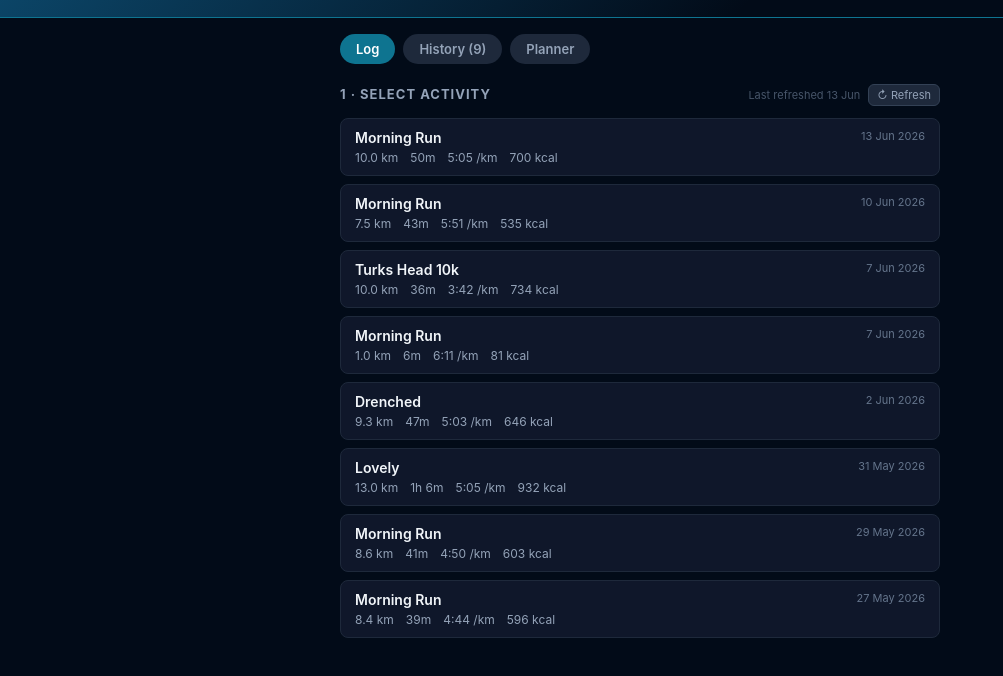
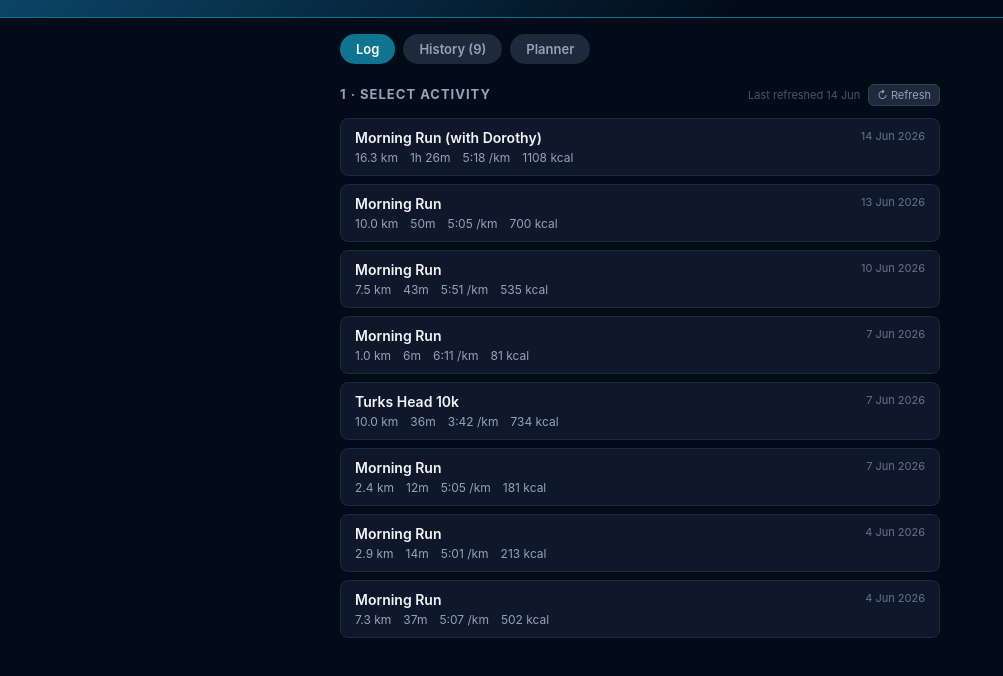
Before and after one commit to andyb145/sweat-calculator, a plain HTML site: page index.html in a window 1280 px wide. Shown: the part 68-744 px from the top of the page, without its empty margins (0-1003 px from the left). Drawn offline with nearby package versions, Linux system fonts and the light colour scheme.

Commit message:
Add latest Strava run, fix refresh button

```diff
--- a/index.html
+++ b/index.html
@@ -70,14 +70,14 @@ async function fetchWeather(startLocal, lat, lng, movingTimeSecs) {
 
 // ── Strava activities ─────────────────────────────────────────────────────────
 const STRAVA_ACTIVITIES = [
+  {id:"18913992411",name:"Morning Run (with Dorothy)",sport_type:"Run",start_local:"2026-06-14T09:00:49",summary:{distance:16309.9,moving_time:5180,avg_speed:3.149,total_calories:1108,elevation_gain:122}},
   {id:"18899276227",name:"Morning Run",sport_type:"Run",start_local:"2026-06-13T08:02:01",summary:{distance:10008.1,moving_time:3048,avg_speed:3.283,total_calories:700,elevation_gain:56}},
   {id:"18860557324",name:"Morning Run",sport_type:"Run",start_local:"2026-06-10T07:19:02",summary:{distance:7455.9,moving_time:2615,avg_speed:2.851,total_calories:535,elevation_gain:37}},
+  {id:"18821055723",name:"Morning Run",sport_type:"Run",start_local:"2026-06-07T10:50:42",summary:{distance:1006.8,moving_time:374,avg_speed:2.692,total_calories:81,elevation_gain:0}},
   {id:"18821045809",name:"Turks Head 10k",sport_type:"Run",start_local:"2026-06-07T10:02:30",summary:{distance:9973.2,moving_time:2216,avg_speed:4.501,total_calories:734,elevation_gain:40}},
-  {id:"18821055723",name:"Morning Run",sport_type:"Run",start_local:"2026-06-07T10:50:42",summary:{distance:1006.8,moving_time:374,avg_speed:2.692,total_calories:81,elevation_gain:0}},
-  {id:"18752461298",name:"Drenched",sport_type:"Run",start_local:"2026-06-02T08:35:31",summary:{distance:9302.4,moving_time:2820,avg_speed:3.299,total_calories:646,elevation_gain:236}},
-  {id:"18724675640",name:"Lovely",sport_type:"Run",start_local:"2026-05-31T08:01:14",summary:{distance:13009.2,moving_time:3967,avg_speed:3.279,total_calories:932,elevation_gain:206}},
-  {id:"18699873807",name:"Morning Run",sport_type:"Run",start_local:"2026-05-29T09:56:25",summary:{distance:8639.3,moving_time:2509,avg_speed:3.443,total_calories:603,elevation_gain:31}},
-  {id:"18672156407",name:"Morning Run",sport_type:"Run",start_local:"2026-05-27T09:11:23",summary:{distance:8355,moving_time:2374,avg_speed:3.519,total_calories:596,elevation_gain:26}},
+  {id:"18821045421",name:"Morning Run",sport_type:"Run",start_local:"2026-06-07T09:44:09",summary:{distance:2430.7,moving_time:741,avg_speed:3.280,total_calories:181,elevation_gain:7}},
+  {id:"18780035354",name:"Morning Run",sport_type:"Run",start_local:"2026-06-04T08:17:42",summary:{distance:2914.3,moving_time:876,avg_speed:3.327,total_calories:213,elevation_gain:60}},
+  {id:"18779754062",name:"Morning Run",sport_type:"Run",start_local:"2026-06-04T07:12:18",summary:{distance:7257.8,moving_time:2230,avg_speed:3.255,total_calories:502,elevation_gain:36}},
 ];
 
 // ── Historic entries ──────────────────────────────────────────────────────────
@@ -166,6 +166,7 @@ function App() {
   const [temp, setTemp] = useState('');
   const [humidity, setHumidity] = useState('');
   const [weatherStatus, setWeatherStatus] = useState(null);
+  const [showRefreshInfo, setShowRefreshInfo] = useState(false);
 
   const fuelKg = gels * GEL_KG + (parseFloat(waterMl)||0) / 1000;
   const carbsG = gels * GEL_CARBS_G;
@@ -344,9 +345,18 @@ function App() {
         h('div',{style:{display:'flex',justifyContent:'space-between',alignItems:'baseline',marginBottom:12}},
           h('h2',{style:{fontSize:13,fontWeight:700,color:'#94a3b8',textTransform:'uppercase',letterSpacing:1}},'1 · Select activity'),
           h('div',{style:{display:'flex',alignItems:'center',gap:8}},
-            h('span',{style:{fontSize:11,color:'#475569'}},'Last refreshed 13 Jun'),
-            h('button',{style:{background:'#1e293b',border:'1px solid #334155',borderRadius:6,
+            h('span',{style:{fontSize:11,color:'#475569'}},'Last refreshed 14 Jun'),
+            h('button',{
+              onClick:()=>setShowRefreshInfo(v=>!v),
+              style:{background:'#1e293b',border:'1px solid #334155',borderRadius:6,
               color:'#94a3b8',fontSize:11,padding:'3px 8px',cursor:'pointer'}},'↻ Refresh'))),
+        showRefreshInfo && h('div',{style:{marginBottom:12,padding:'10px 12px',borderRadius:8,
+          background:'#0c2c35',border:'1px solid #0e7490',fontSize:12,color:'#94a3b8',lineHeight:1.5}},
+          h('strong',{style:{color:'#22d3ee'}},'This list is static. '),
+          'To pull in new runs, open the chat with Claude and say "refresh activity list" — ',
+          'Claude fetches your latest Strava runs, updates this file and redeploys (~30 sec).',
+          h('div',{onClick:()=>setShowRefreshInfo(false),
+            style:{marginTop:8,color:'#475569',cursor:'pointer',fontSize:11,textDecoration:'underline'}},'Got it')),
         h('div',{style:{display:'flex',flexDirection:'column',gap:8}},
           STRAVA_ACTIVITIES.map(a=>h(ActivityCard,{key:a.id,a})))),
 
```
